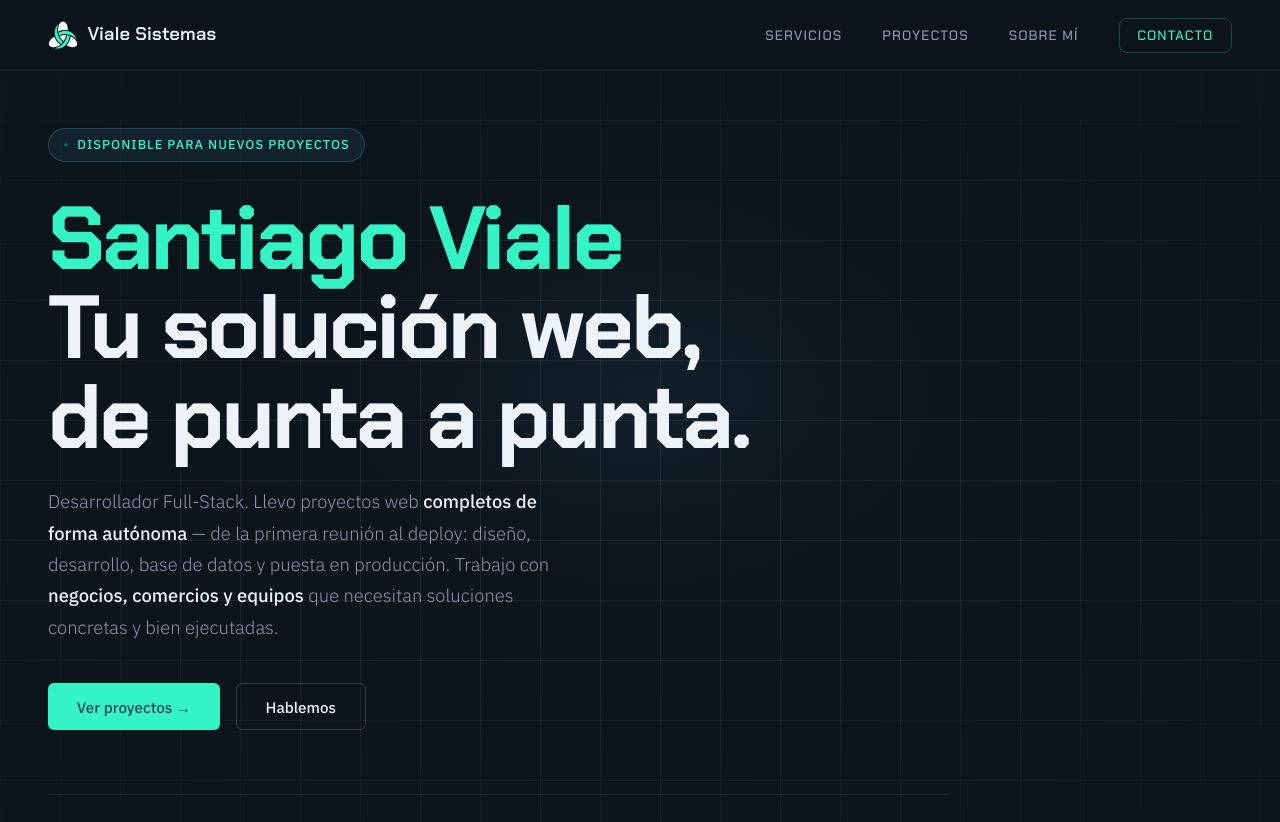
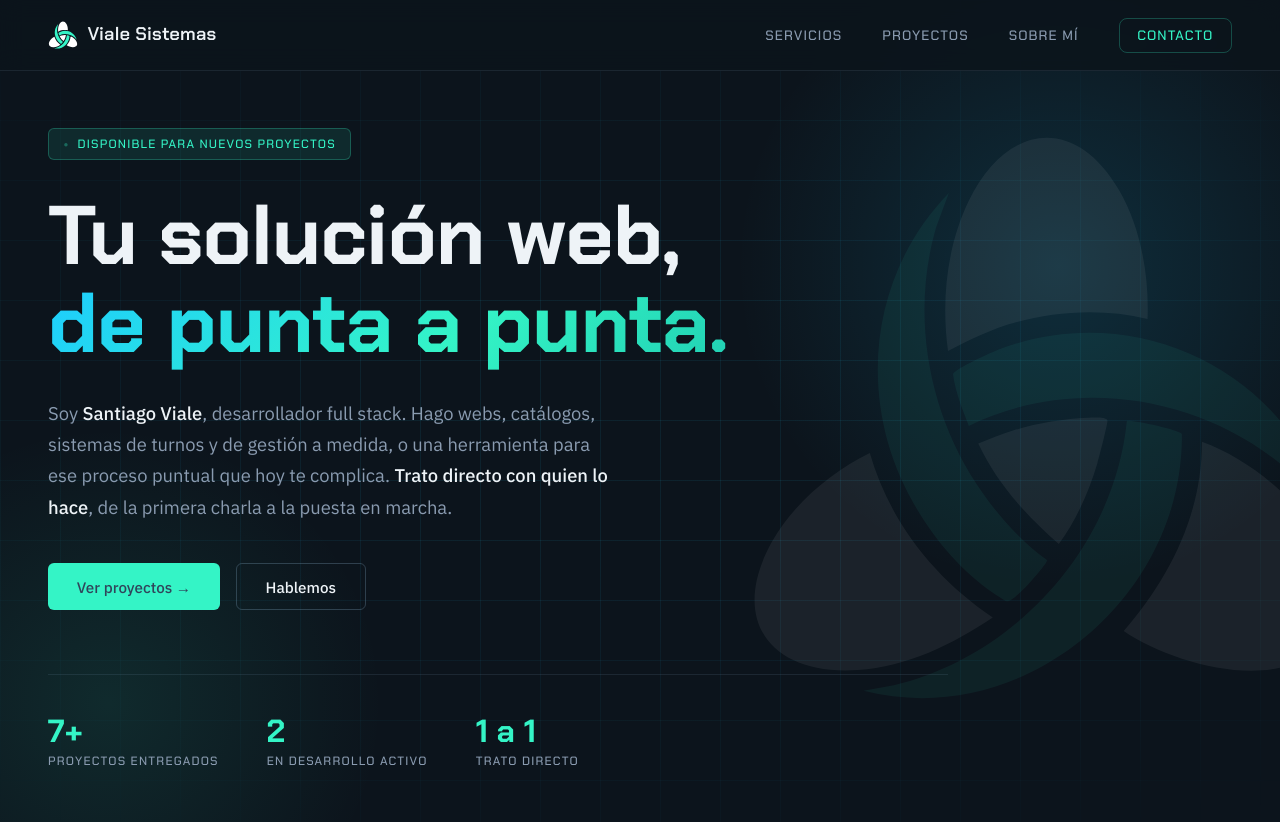
Before and after one commit to santicbsn14/SantiagoViale-Web, a React (Vite) app: page / in a window 1280 px wide. Shown: the top 822 px of the page. Built offline with nearby package versions, Linux system fonts and the light colour scheme.

Commit message:
R04: home

```diff
--- a/src/Components/Home/Home.tsx
+++ b/src/Components/Home/Home.tsx
@@ -1,7 +1,12 @@
+import React from 'react';
+import isotipo from '../../assets/brand/isotipo-mono.svg';
+import './home.css';
 
-
-import React from 'react';
-import './home.css';
+const HERO_STATS = [
+  { num: '7+', label: 'Proyectos entregados' },
+  { num: '2', label: 'En desarrollo activo' },
+  { num: '1 a 1', label: 'Trato directo' },
+];
 
 const Home: React.FC = () => {
   const scrollTo = (id: string) => {
@@ -10,36 +15,32 @@ const Home: React.FC = () => {
 
   return (
     <section id="hero" className="hero">
-      <div className="hero-grid" />
-      <div className="hero-glow" />
+      <div className="hero-grid" aria-hidden="true" />
+      <div className="hero-glow hero-glow--cyan" aria-hidden="true" />
+      <div className="hero-glow hero-glow--mint" aria-hidden="true" />
+      <img className="hero-mark" src={isotipo} alt="" aria-hidden="true" />
       <div className="hero-content">
         <div className="hero-tag">Disponible para nuevos proyectos</div>
         <h1>
-          <span className="hero-name">Santiago Viale</span>
-          <span className="hero-role">Tu solución web,<br />de punta a punta.</span>
+          Tu solución web,<br /><span className="hero-title-accent">de punta a punta.</span>
         </h1>
         <p className="hero-desc">
-          Desarrollador Full-Stack. Llevo proyectos web <strong>completos de forma autónoma</strong> —
-          de la primera reunión al deploy: diseño, desarrollo, base de datos y puesta en producción.
-          Trabajo con <strong>negocios, comercios y equipos</strong> que necesitan soluciones concretas y bien ejecutadas.
+          Soy <strong>Santiago Viale</strong>, desarrollador full stack. Hago webs, catálogos, sistemas
+          de turnos y de gestión a medida, o una herramienta para ese proceso puntual que hoy te
+          complica. <strong>Trato directo con quien lo hace</strong>, de la primera charla a la puesta
+          en marcha.
         </p>
         <div className="hero-cta">
           <button className="btn btn-filled" onClick={() => scrollTo('proyectos')}>Ver proyectos →</button>
           <button className="btn btn-outline" onClick={() => scrollTo('contacto')}>Hablemos</button>
         </div>
         <div className="hero-stats">
-          <div>
-            <div className="stat-num">7+</div>
-            <div className="stat-label">Proyectos entregados</div>
-          </div>
-          <div>
-            <div className="stat-num">2</div>
-            <div className="stat-label">En desarrollo activo</div>
-          </div>
-          <div>
-            <div className="stat-num">Full</div>
-            <div className="stat-label">Stack propio</div>
-          </div>
+          {HERO_STATS.map((s) => (
+            <div key={s.label}>
+              <div className="stat-num">{s.num}</div>
+              <div className="stat-label">{s.label}</div>
+            </div>
+          ))}
         </div>
       </div>
     </section>
--- a/src/Components/Home/home.css
+++ b/src/Components/Home/home.css
@@ -13,21 +13,45 @@
   inset: 0;
   z-index: 0;
   background-image:
-    linear-gradient(var(--border) 1px, transparent 1px),
-    linear-gradient(90deg, var(--border) 1px, transparent 1px);
+    linear-gradient(color-mix(in srgb, var(--accent2) 8%, transparent) 1px, transparent 1px),
+    linear-gradient(90deg, color-mix(in srgb, var(--accent2) 8%, transparent) 1px, transparent 1px);
   background-size: 60px 60px;
   mask-image: radial-gradient(ellipse 80% 60% at 50% 50%, black 30%, transparent 100%);
 }
 
+/* ── BRILLOS ── */
 .hero-glow {
   position: absolute;
-  top: 20%;
-  left: 50%;
-  transform: translateX(-50%);
-  width: 600px;
-  height: 400px;
-  background: radial-gradient(ellipse, rgba(97, 218, 251, 0.06) 0%, transparent 70%);
+  z-index: 0;
+  aspect-ratio: 1;
   pointer-events: none;
+}
+.hero-glow--cyan {
+  top: -10%;
+  right: -10%;
+  width: 55vw;
+  max-width: 700px;
+  background: radial-gradient(circle, color-mix(in srgb, var(--accent2) 14%, transparent) 0%, transparent 65%);
+}
+.hero-glow--mint {
+  bottom: -20%;
+  left: -15%;
+  width: 50vw;
+  max-width: 600px;
+  background: radial-gradient(circle, color-mix(in srgb, var(--accent) 10%, transparent) 0%, transparent 65%);
+}
+
+/* ── ISOTIPO MARCA DE AGUA ── */
+.hero-mark {
+  position: absolute;
+  right: -6%;
+  top: 50%;
+  transform: translateY(-50%);
+  height: min(80vh, 620px);
+  width: auto;
+  opacity: 0.06;
+  pointer-events: none;
+  z-index: 0;
 }
 
 .hero-content {
@@ -40,14 +64,15 @@
   display: inline-flex;
   align-items: center;
   gap: 0.5rem;
-  background: rgba(97, 218, 251, 0.08);
-  border: 1px solid rgba(97, 218, 251, 0.2);
+  background: var(--accent-soft);
+  border: 1px solid var(--accent-line);
   color: var(--accent);
   padding: 0.35rem 0.9rem;
-  border-radius: 100px;
-  font-size: 0.8rem;
+  border-radius: 6px;
+  font-family: var(--font-display);
+  font-size: 0.75rem;
   font-weight: 500;
-  letter-spacing: 0.08em;
+  letter-spacing: 0.1em;
   text-transform: uppercase;
   margin-bottom: 2rem;
 }
@@ -63,22 +88,30 @@
 
 .hero h1 {
   font-family: var(--font-display);
-  font-size: clamp(3rem, 7vw, 6rem);
-  font-weight: 800;
-  line-height: 1.0;
-  letter-spacing: -0.03em;
+  font-size: clamp(2.6rem, 6.5vw, 5.5rem);
+  font-weight: 700;
+  line-height: 1.05;
+  letter-spacing: -0.01em;
+  color: var(--text);
   margin-bottom: 1.5rem;
 }
-.hero-name { color: var(--accent); display: block; }
-.hero-role { color: var(--text); display: block; }
+.hero-title-accent {
+  display: inline-block;
+  background: var(--gradient);
+  -webkit-background-clip: text;
+  background-clip: text;
+  -webkit-text-fill-color: transparent;
+  color: transparent;
+  padding-bottom: 0.08em; /* para que no se corte la "p" */
+}
 
 .hero-desc {
   font-size: 1.15rem;
   color: var(--muted);
-  max-width: 540px;
+  max-width: 560px;
   margin-bottom: 2.5rem;
   line-height: 1.7;
-  font-weight: 300;
+  font-weight: 400;
 }
 .hero-desc strong { color: var(--text); font-weight: 500; }
 
@@ -98,19 +131,29 @@
 .stat-num {
   font-family: var(--font-display);
   font-size: 2rem;
-  font-weight: 800;
+  font-weight: 700;
   color: var(--accent);
   line-height: 1;
 }
 .stat-label {
-  font-size: 0.8rem;
+  font-family: var(--font-display);
+  font-size: 0.75rem;
+  font-weight: 500;
   color: var(--muted);
   margin-top: 0.3rem;
   text-transform: uppercase;
-  letter-spacing: 0.05em;
+  letter-spacing: 0.1em;
+}
+
+@media (max-width: 900px) {
+  .hero-mark { display: none; }
 }
 
 @media (max-width: 768px) {
   .hero { padding: 7rem 1.5rem 3rem; }
   .hero-stats { gap: 2rem; flex-wrap: wrap; }
 }
+
+@media (prefers-reduced-motion: reduce) {
+  .hero-tag::before { animation: none; }
+}
--- a/src/Components/Navbar/Navbar.css
+++ b/src/Components/Navbar/Navbar.css
@@ -141,9 +141,14 @@
   flex-direction: column;
   justify-content: space-between;
   transform: translateX(100%);
-  transition: transform 0.35s cubic-bezier(0.4, 0, 0.2, 1);
+  visibility: hidden;
+  transition: transform 0.35s cubic-bezier(0.4, 0, 0.2, 1), visibility 0s linear 0.35s;
 }
-.nav-drawer--open { transform: translateX(0); }
+.nav-drawer--open {
+  transform: translateX(0);
+  visibility: visible;
+  transition: transform 0.35s cubic-bezier(0.4, 0, 0.2, 1), visibility 0s;
+}
 
 .nav-drawer-links {
   list-style: none;
--- a/src/Components/Navbar/Navbar.tsx
+++ b/src/Components/Navbar/Navbar.tsx
@@ -61,7 +61,9 @@ const Navbar: React.FC = () => {
         <button
           className={`nav-hamburger ${menuOpen ? 'nav-hamburger--open' : ''}`}
           onClick={() => setMenuOpen(!menuOpen)}
-          aria-label="Menú"
+          aria-label={menuOpen ? 'Cerrar menú' : 'Abrir menú'}
+          aria-expanded={menuOpen}
+          aria-controls="nav-drawer"
         >
           <span />
           <span />
@@ -76,7 +78,7 @@ const Navbar: React.FC = () => {
       />
 
       {/* Mobile drawer */}
-      <div className={`nav-drawer ${menuOpen ? 'nav-drawer--open' : ''}`}>
+      <div id="nav-drawer" className={`nav-drawer ${menuOpen ? 'nav-drawer--open' : ''}`}>
         <ul className="nav-drawer-links">
           {links.map((l, i) => (
             <li key={l.id} style={{ animationDelay: `${i * 60}ms` }}>
--- a/src/index.css
+++ b/src/index.css
@@ -1,7 +1,3 @@
-html {
-  scroll-behavior: smooth ; /* Desplazamiento suave */
-}
-
 body {
   margin: 0;
   min-width: 320px;
@@ -52,6 +48,9 @@ body {
   --warning-soft: rgba(245, 181, 70, 0.12);
   --warning-line: rgba(245, 181, 70, 0.25);
 
+  /* Layout */
+  --nav-h: 4.5rem;
+
   color-scheme: dark;
   -webkit-font-smoothing: antialiased;
   -moz-osx-font-smoothing: grayscale;
@@ -59,6 +58,8 @@ body {
 }
 
 html { scroll-behavior: smooth; }
+
+section[id] { scroll-margin-top: var(--nav-h); }
 
 body {
   background: var(--bg);
```
Also changed, not shown: 1 other file (tests, documents, lock files or other folders).
